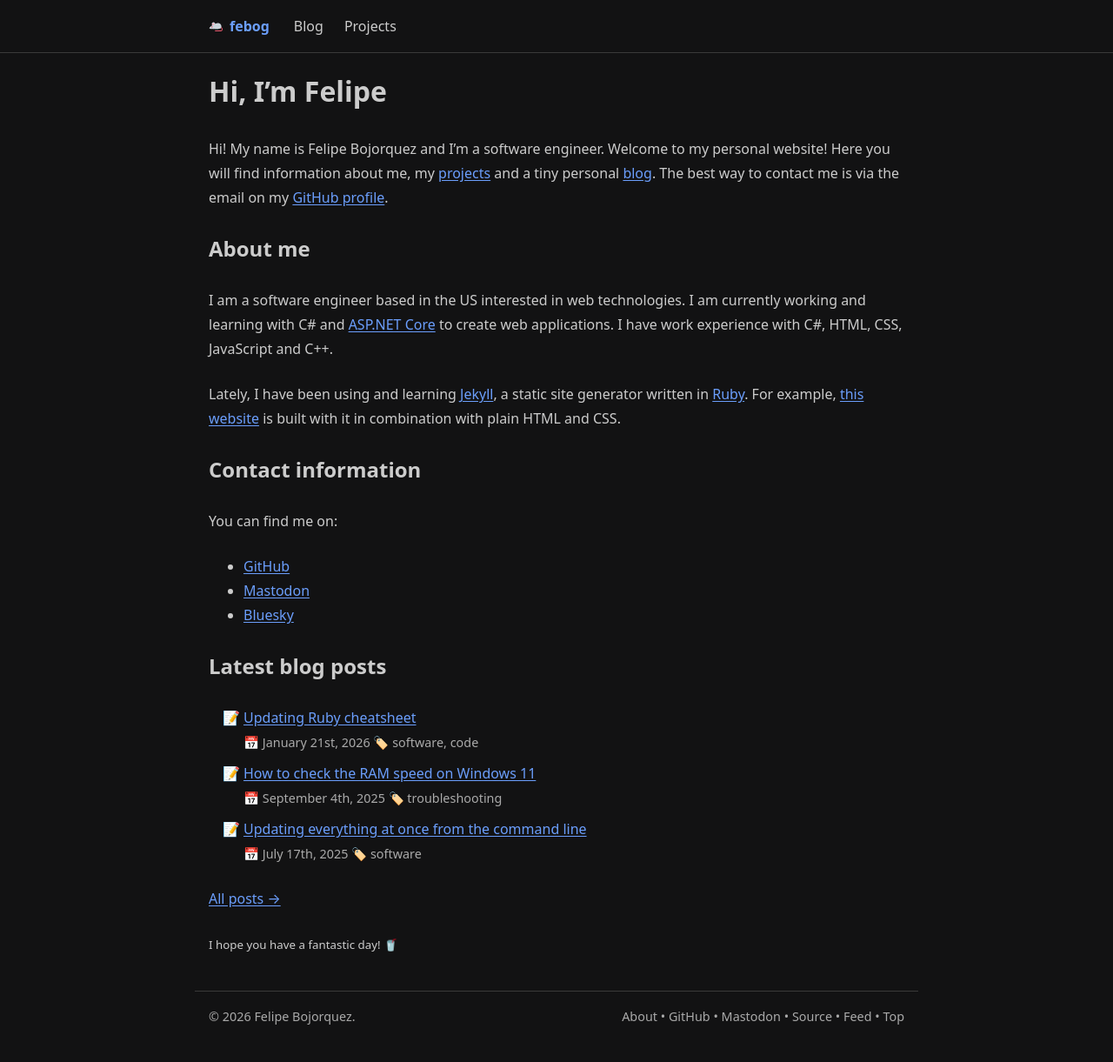
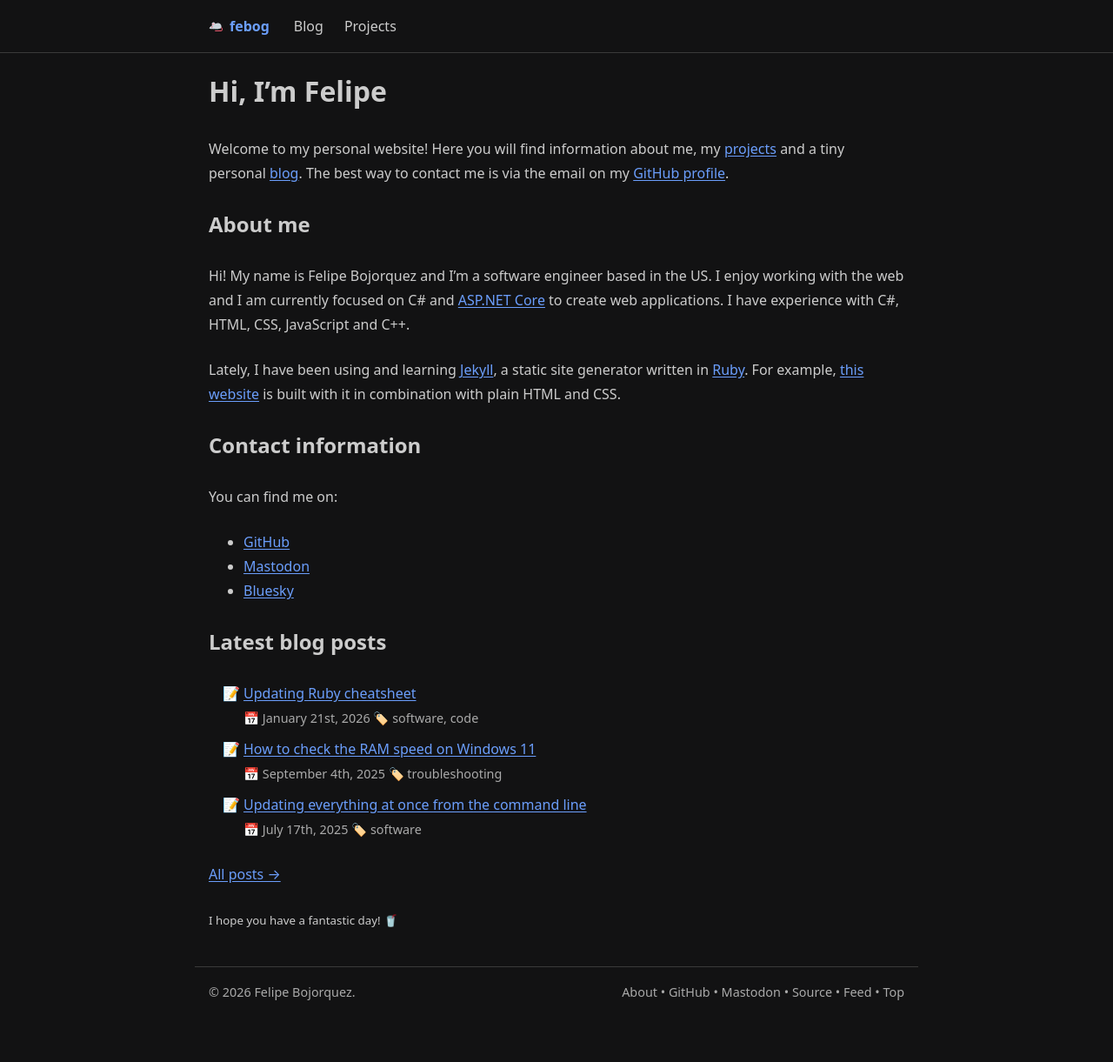
Before and after one commit to febog/website, a Jekyll site: the page built from src/index.md, in a window 1280 px wide. Shown: the whole page at 87% size. Built offline with Jekyll 4.4.1, drawn with Linux system fonts in a browser that asks for light colours; after the commit the page ends 1193 px from its top, so only the background shows below that.

Commit message:
Update homepage

```diff
--- a/src/index.md
+++ b/src/index.md
@@ -2,11 +2,11 @@
 ---
 # Hi, I'm Felipe
 
-Hi! My name is Felipe Bojorquez and I'm a software engineer. Welcome to my personal website! Here you will find information about me, my [projects](/projects) and a tiny personal [blog](/blog). The best way to contact me is via the email on my [GitHub profile](https://github.com/febog).
+Welcome to my personal website! Here you will find information about me, my [projects](/projects) and a tiny personal [blog](/blog). The best way to contact me is via the email on my [GitHub profile](https://github.com/febog).
 
 ## About me
 
-I am a software engineer based in the US interested in web technologies. I am currently working and learning with C# and [ASP.NET Core](https://learn.microsoft.com/en-us/aspnet/core/overview) to create web applications. I have work experience with C#, HTML, CSS, JavaScript and C++.
+Hi! My name is Felipe Bojorquez and I'm a software engineer based in the US. I enjoy working with the web and I am currently focused on C# and [ASP.NET Core](https://learn.microsoft.com/en-us/aspnet/core/overview) to create web applications. I have experience with C#, HTML, CSS, JavaScript and C++.
 
 Lately, I have been using and learning [Jekyll](https://jekyllrb.com/), a static site generator written in [Ruby](https://www.ruby-lang.org/en/). For example, [this website](https://github.com/febog/website) is built with it in combination with plain HTML and CSS.
 
```
